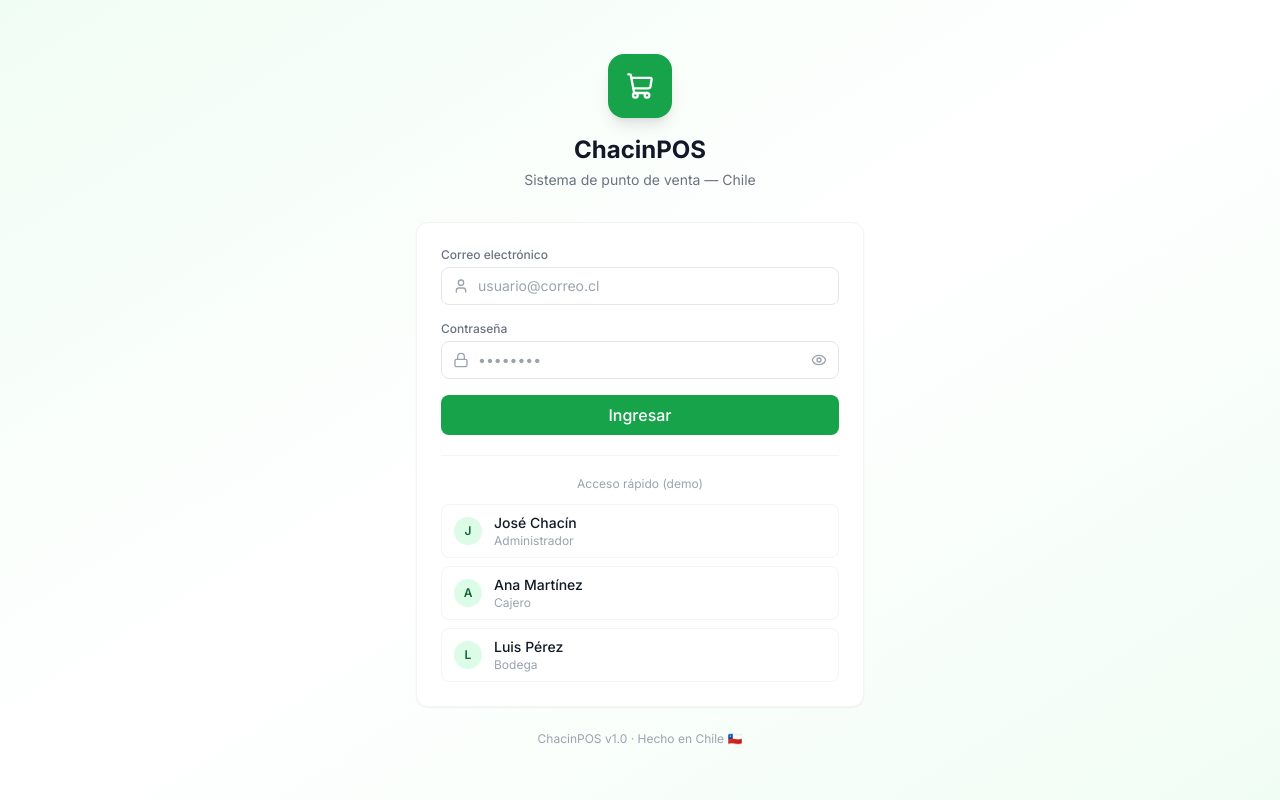
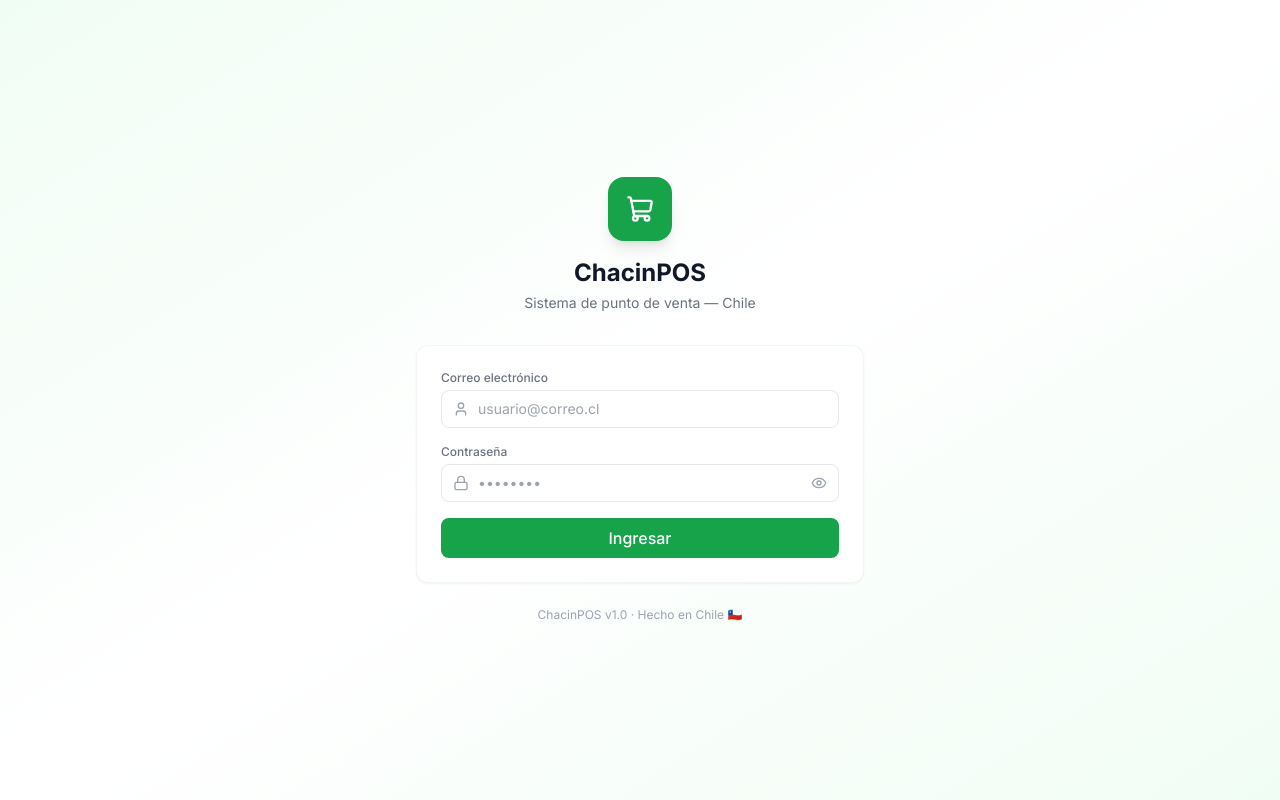
Before and after one commit to chcinriverajoseg/chacinpos-frontend, a React (Vite) app: page /login in a window 1280 px wide. Built offline with nearby package versions, Linux system fonts and the light colour scheme; no server answers.

Commit message:
Quitar panel de acceso rápido demo con contraseñas visibles

```diff
--- a/src/pages/auth/Login.jsx
+++ b/src/pages/auth/Login.jsx
@@ -26,17 +26,6 @@ export default function Login() {
     }
     setLoading(false)
   }
-
-  const loginRapido = (email, password) => {
-    setEmail(email)
-    setPassword(password)
-  }
-
-  const USUARIOS_DEMO = [
-    { nombre:'José Chacín',  email:'admin@chacinpos.cl',  password:'admin123',  rol:'Administrador' },
-    { nombre:'Ana Martínez', email:'cajera@chacinpos.cl', password:'cajero123', rol:'Cajero' },
-    { nombre:'Luis Pérez',   email:'bodega@chacinpos.cl', password:'bodega123', rol:'Bodega' },
-  ]
 
   return (
     <div className="min-h-screen bg-gradient-to-br from-green-50 via-white to-green-50 flex items-center justify-center p-4">
@@ -84,24 +73,6 @@ export default function Login() {
                 : 'Ingresar'}
             </button>
           </form>
-
-          <div className="mt-5 pt-5 border-t border-gray-100">
-            <p className="text-xs text-gray-400 mb-3 text-center">Acceso rápido (demo)</p>
-            <div className="space-y-2">
-              {USUARIOS_DEMO.map(u => (
-                <button key={u.email} onClick={() => loginRapido(u.email, u.password)}
-                  className="w-full flex items-center gap-3 px-3 py-2 rounded-lg hover:bg-gray-50 border border-gray-100 text-left transition-colors">
-                  <div className="w-7 h-7 rounded-full bg-green-100 flex items-center justify-center text-green-800 text-xs font-semibold">
-                    {u.nombre[0]}
-                  </div>
-                  <div>
-                    <p className="text-sm font-medium text-gray-900">{u.nombre}</p>
-                    <p className="text-xs text-gray-400">{u.rol}</p>
-                  </div>
-                </button>
-              ))}
-            </div>
-          </div>
         </div>
         <p className="text-center text-xs text-gray-400 mt-6">ChacinPOS v1.0 · Hecho en Chile 🇨🇱</p>
       </div>
```
